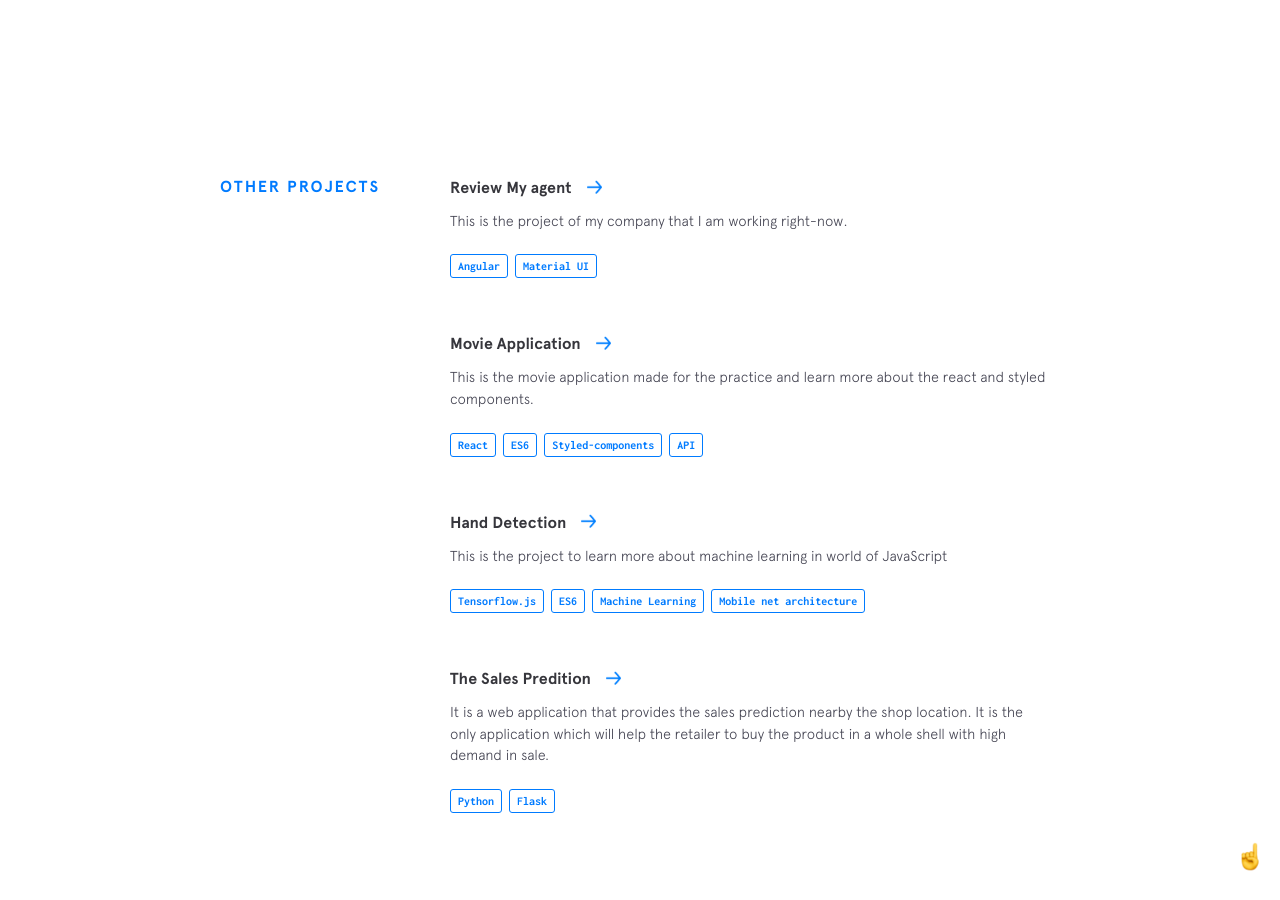
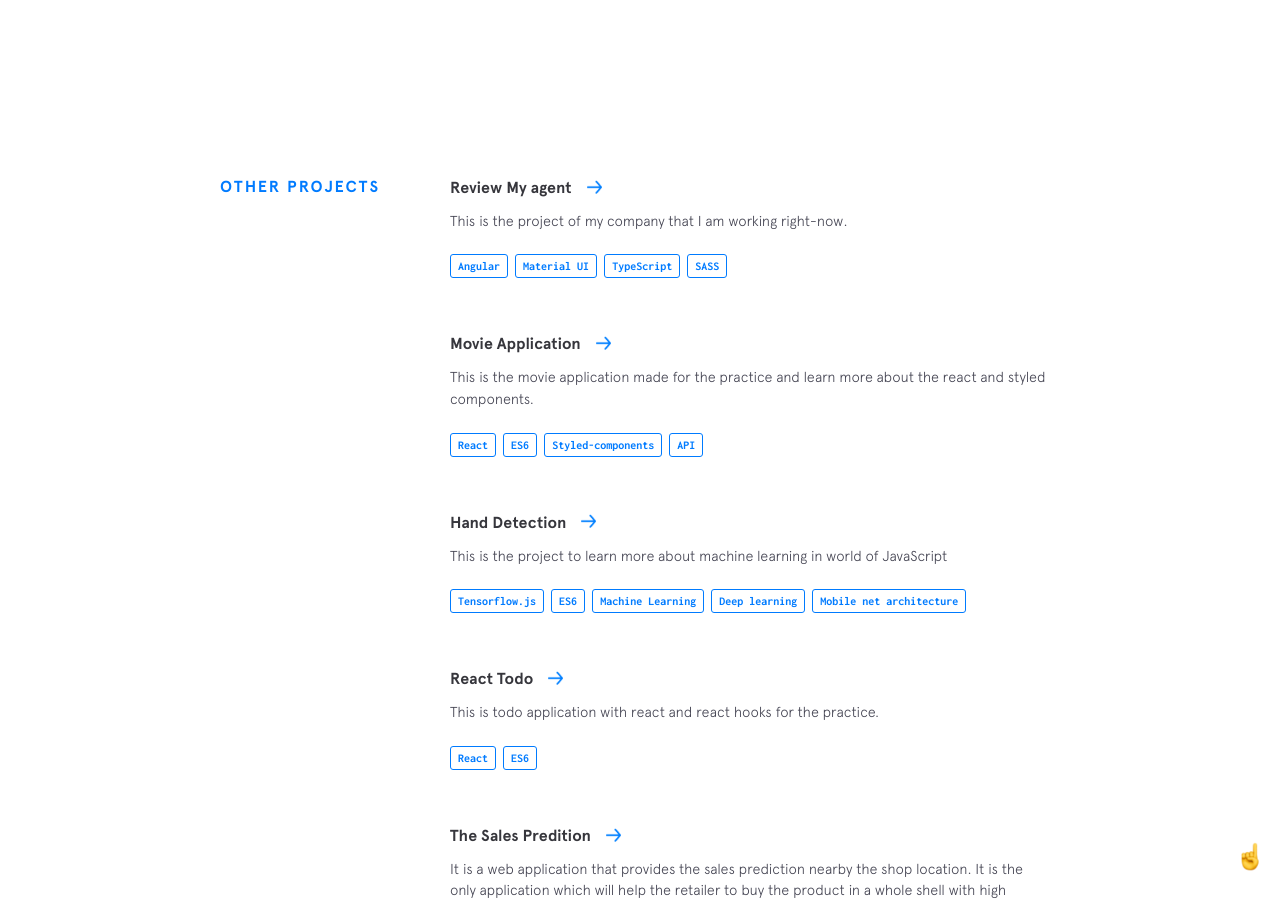
Before and after one commit to aminvishvam/aminvishvam.github.io, a Jekyll site: the page built from index.html, in a window 1280 px wide and 900 px high, scrolled down 2269 px. Built offline with Jekyll 4.4.1, drawn with Linux system fonts in a browser that asks for light colours; nearby versions of some CDN libraries.

Commit message:
projects updated

```diff
--- a/_data/other-projects.yml
+++ b/_data/other-projects.yml
@@ -5,6 +5,8 @@
   used:
     - thing: Angular
     - thing: Material UI
+    - thing: TypeScript
+    - thing: SASS
 
 - name: Movie Application
   url: https://movie-a.netlify.app/
@@ -24,7 +26,16 @@
     - thing: Tensorflow.js
     - thing: ES6
     - thing: Machine Learning
+    - thing: Deep learning
     - thing: Mobile net architecture
+
+- name: React Todo
+  url: https://github.com/aminvishvam/React-todo
+  code: https://github.com/aminvishvam/React-todo
+  description: This is todo application with react and react hooks for the practice.
+  used:
+    - thing: React
+    - thing: ES6
 
 - name: The Sales Predition
   url: https://github.com/aminvishvam/the-sales-prediction-
@@ -33,6 +44,7 @@
   used:
     - thing: Python
     - thing: Flask
+    - thing: Machine Learning
 # - name: Vehicle details with barcode
 #   description: It will show the vehicle and owner details with barcode on number plate. It is fine management project.
 
```
